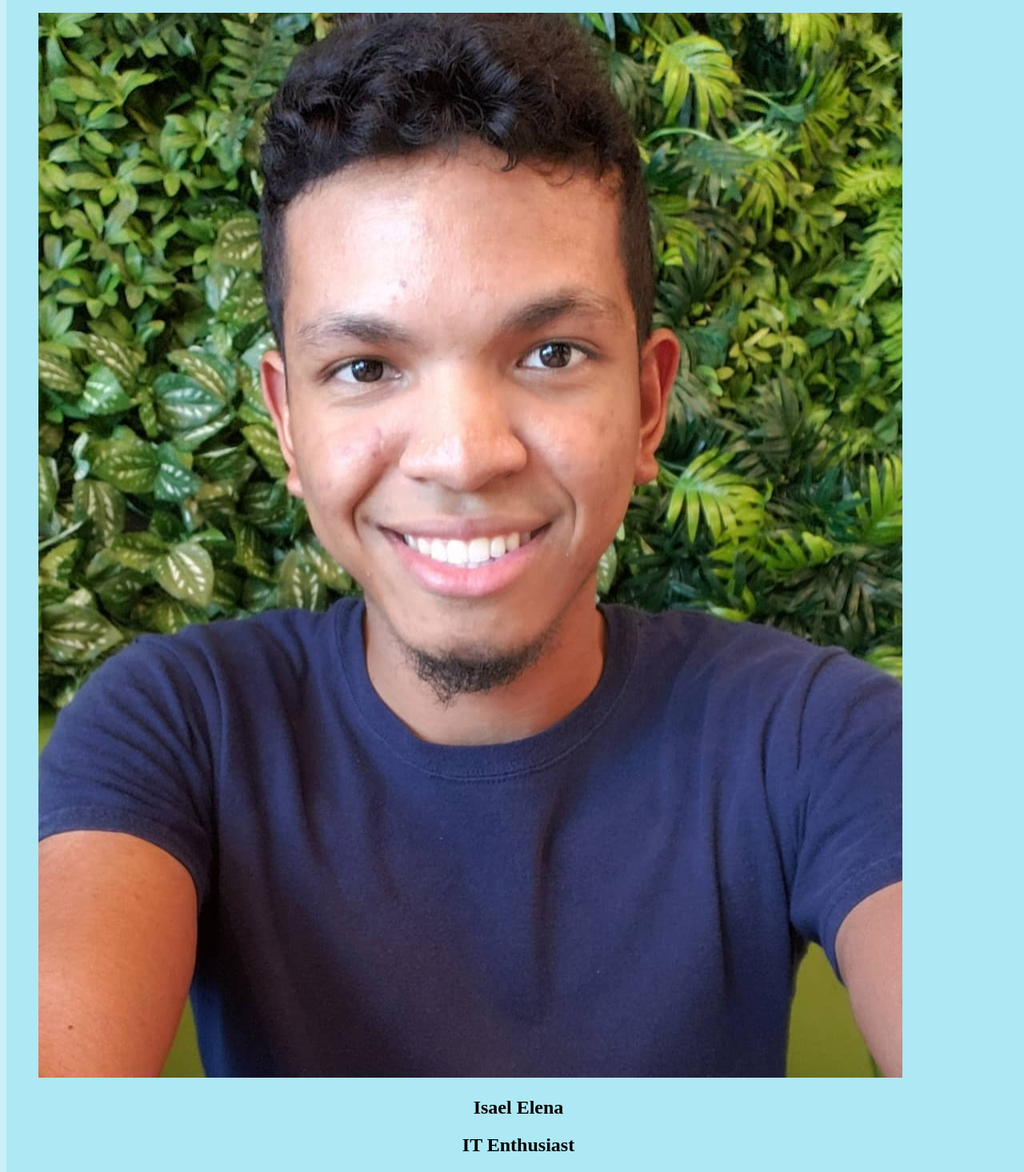
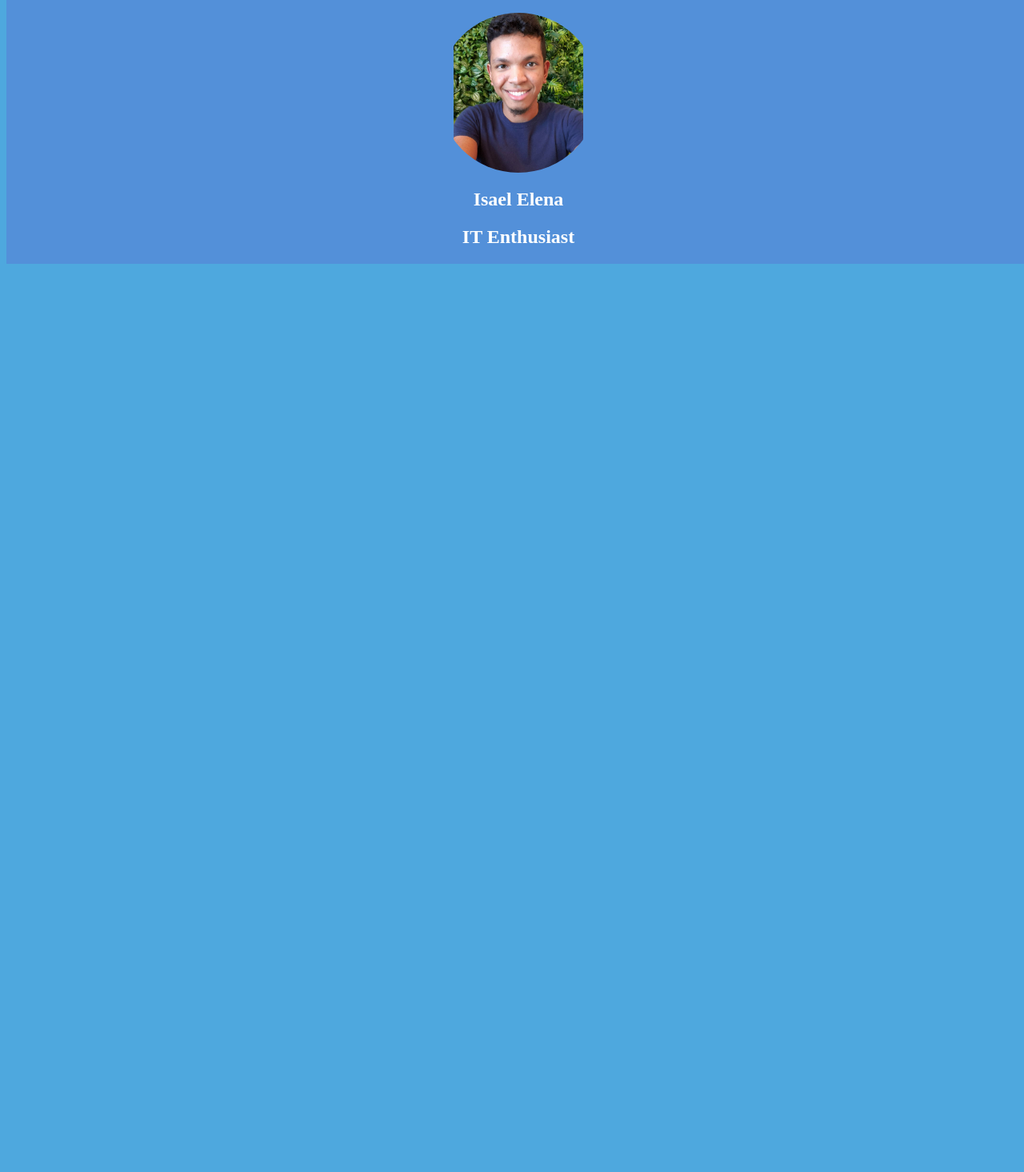
Before and after one commit to isaelsky21/isaelsky21.github.io, a PHP site: page / in a window 1280 px wide. Shown: the whole page at 80% size. After the commit the page ends 330 px from the top, so only its background shows below. Run offline with PHP 8.4, Linux system fonts and the light colour scheme.

Commit message:
Changed styles and layout

```diff
--- a/resources/css/styles.css
+++ b/resources/css/styles.css
@@ -1,20 +1,26 @@
 body {
-	background-color: #CAF0F8;
+	background-color: #4EA8DE;
 }
 
 h1, h2 {
 	font-weight: bold;
 	text-align: center;
-	color: #000;
+	color: #FFF;
 }
 
 #top {
-	background-color: #ADE8F4;
+	background-color: #5390D9;
 	position: absolute;
 	width: 100%;
 	top: 0;
 }
 
-top figure img {
+#top figure img {
+	display: block;
+	width: 200px;
+	height: 200px;
 	object-fit: contain;
+	border-radius: 50%;
+	margin-left: auto;
+	margin-right: auto;
 }
```
